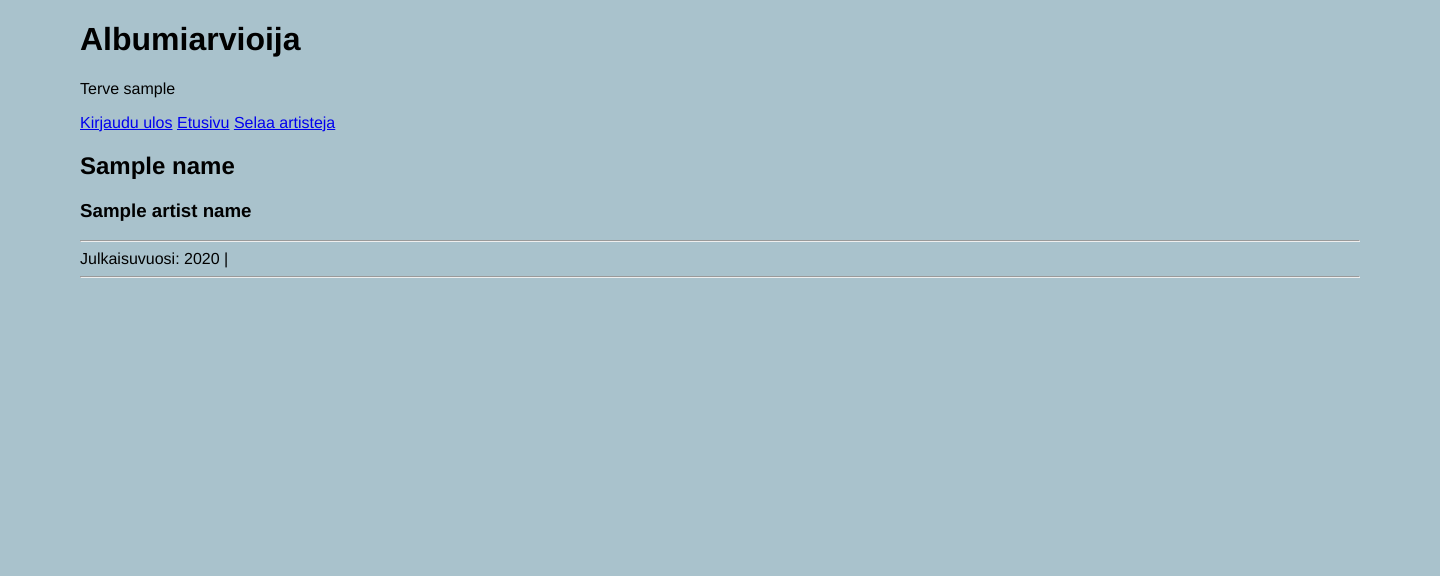
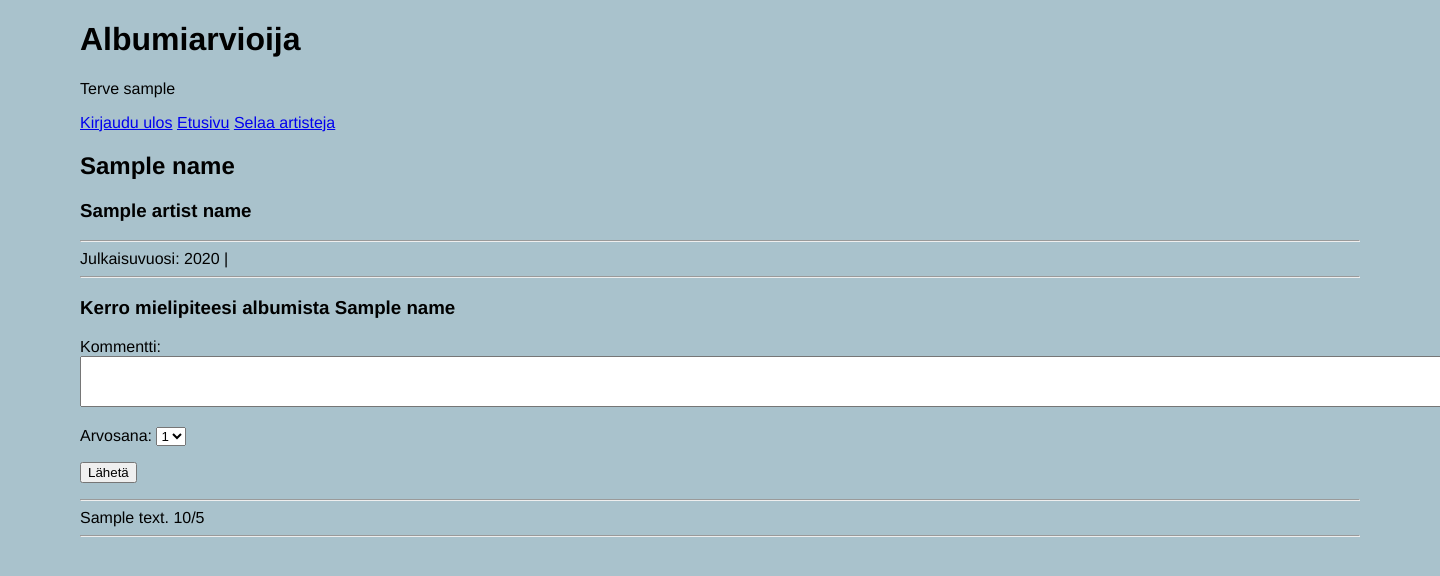
Before and after one commit to fialco/albumiarvioija, a Flask app: template templates/album.html in a window 1440 px wide; the page is wider, and only the part inside the window is pictured. Shown: the top 576 px of that part. Run offline with Flask 3, Linux system fonts and the light colour scheme; the visitor is signed in with stand-in values (Sample User, id 1); the template is opened without the code that fills it: most values are stand-ins (such as "Sample title", 1, 10 or a date in 2020).

Commit message:
Add album review functionality and front page feed

```diff
--- a/templates/album.html
+++ b/templates/album.html
@@ -5,6 +5,31 @@
 <h3>{{ artist_name }}</h3>
 <hr>
 Julkaisuvuosi: {{ year }} |
+{% if session.user_id %}
+<hr>
+<h3>Kerro mielipiteesi albumista {{ name }}</h3>
+<form action="/review/" method="post">
+Kommentti:<br>
+<textarea name="comment" rows="3" cols="175" maxlength="1000"></textarea>
+<p>
+Arvosana:
+<select name="score">
+<option value="1">1
+<option value="2">2
+<option value="3">3
+<option value="4">4
+<option value="5">5
+</select>
+<p><input type="submit" value="Lähetä">
+<input type="hidden" name="album_id" value="{{ id }}">
+<input type="hidden" name="csrf_token" value="{{ session.csrf_token }}">
+</form>
+{% endif %}
+<hr>
+{% for review in reviews %}
+{{ review.comment }}
+{{ review.score }}/5
 <hr>
 
+{% endfor %}
 {% endblock %}
```
Also changed, not shown: artists.py (+18 -3 lines), routes.py (+30 -16 lines), templates/index.html (+4 -3 lines).
